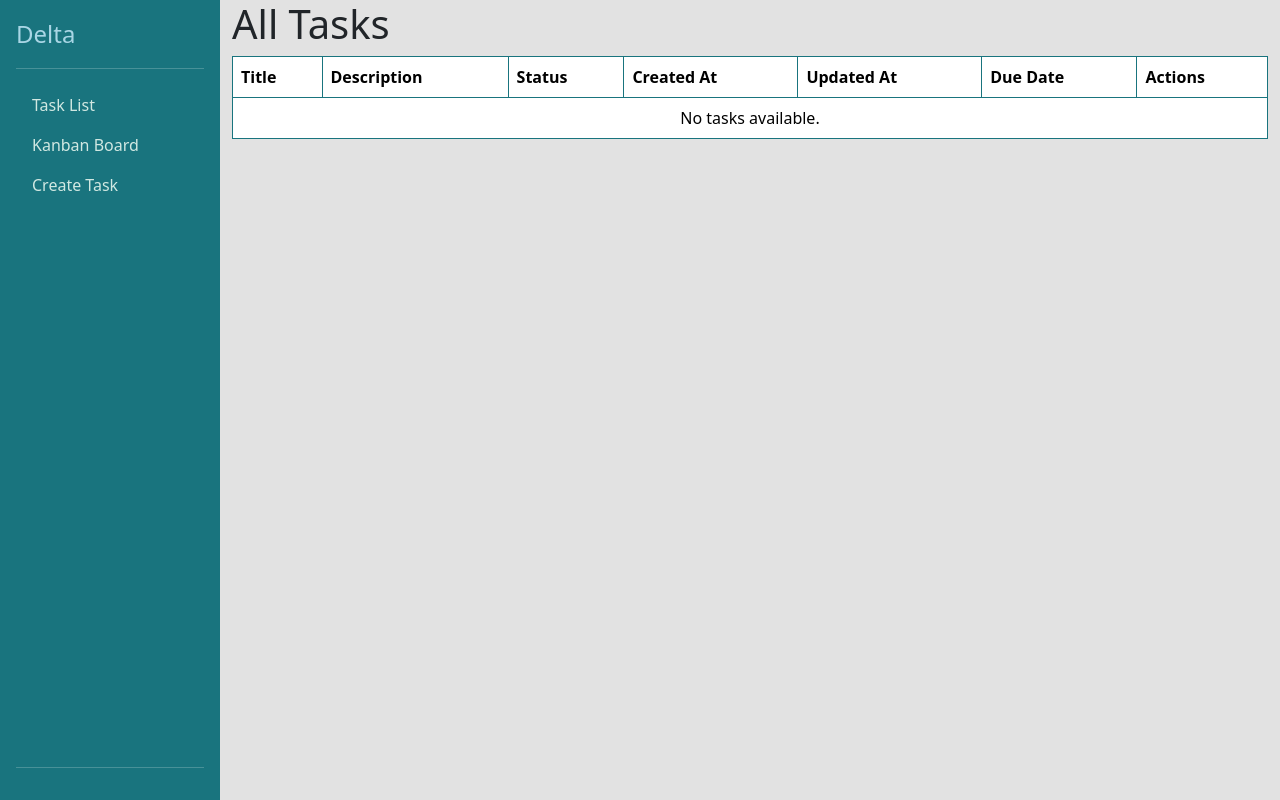
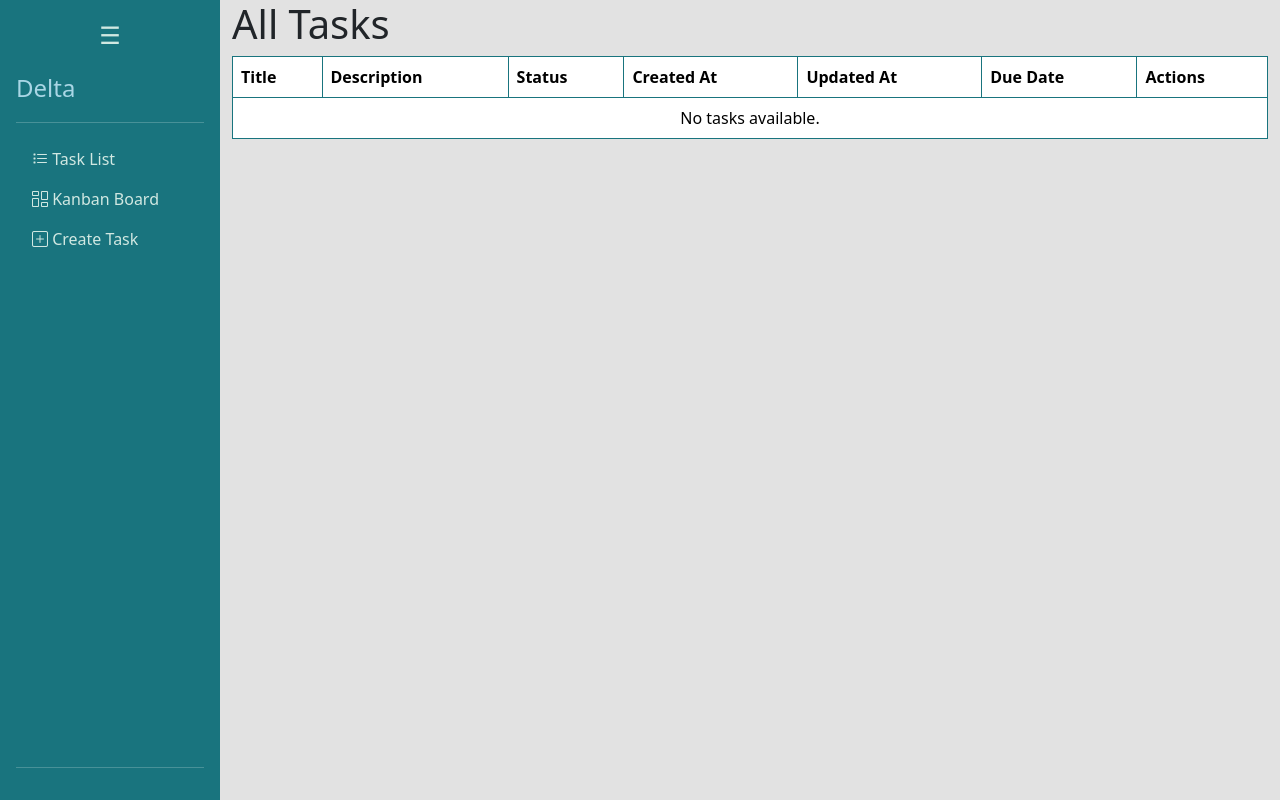
Before and after one commit to theafterhoursclub/delta, a Django app: page /tasks/ in a window 1280 px wide. Run offline with Django 5.2, Linux system fonts and the light colour scheme; data that the repository does not hold is empty; some libraries are stand-ins or nearby versions.

Commit message:
feat(ui): implement collapsible sidebar with toggle button
* Add CSS styles for expanded and collapsed sidebar states
* Include toggle button to switch between sidebar states
* Update sidebar links to show/hide labels based on state
* Integrate Bootstrap Icons for improved visual representation
* Add JavaScript functionality for sidebar toggle

```diff
--- a/kanban/templates/kanban/sidebar.html
+++ b/kanban/templates/kanban/sidebar.html
@@ -1,24 +1,70 @@
 {% load static %}
 <link rel="stylesheet" href="{% static 'kanban/colors.css' %}">
-<div class="d-flex flex-column flex-shrink-0 p-3 bg-deep-teal text-mint-green" style="width: 220px; min-height: 100vh;">
+<style>
+    .sidebar-collapsed {
+        width: 60px !important;
+        transition: width 0.5s;
+    }
+    .sidebar-expanded {
+        width: 220px !important;
+        transition: width 0.5s;
+    }
+    .sidebar-toggle-btn {
+        background: none;
+        border: none;
+        color: var(--mint-green);
+        font-size: 1.5rem;
+        margin-bottom: 1rem;
+        outline: none;
+        cursor: pointer;
+    }
+    .sidebar-hide-label {
+        display: none;
+    }
+    .sidebar-expanded .sidebar-hide-label {
+        display: inline;
+    }
+    .sidebar-collapsed .sidebar-hide-label {
+        display: none;
+    }
+    .sidebar-collapsed .nav-link span,
+    .sidebar-collapsed .fs-4 {
+        display: none;
+    }
+    .sidebar-collapsed .nav-link {
+        text-align: center;
+        padding-left: 0.5rem !important;
+        padding-right: 0.5rem !important;
+    }
+    .sidebar-collapsed .nav-link i {
+        font-size: 1.2rem;
+    }
+</style>
+<div id="sidebar" class="d-flex flex-column flex-shrink-0 p-3 bg-deep-teal text-mint-green sidebar-expanded" style="min-height: 100vh;">
+    <button class="sidebar-toggle-btn" id="sidebarToggle" title="Toggle sidebar">
+        <span id="sidebarToggleIcon">&#9776;</span>
+    </button>
     <a href="{% url 'home' %}" class="d-flex align-items-center mb-3 mb-md-0 me-md-auto text-sky-blue text-decoration-none">
-        <span class="fs-4">Delta</span>
+        <span class="fs-4 sidebar-hide-label">Delta</span>
     </a>
     <hr class="border-mint-green">
     <ul class="nav nav-pills flex-column mb-auto">
         <li class="nav-item">
             <a href="{% url 'task_list' %}" class="nav-link text-mint-green">
-                Task List
+                <i class="bi bi-list-task"></i>
+                <span class="sidebar-hide-label">Task List</span>
             </a>
         </li>
         <li>
             <a href="{% url 'kanban_board' %}" class="nav-link text-mint-green">
-                Kanban Board
+                <i class="bi bi-columns-gap"></i>
+                <span class="sidebar-hide-label">Kanban Board</span>
             </a>
         </li>
         <li>
             <a href="{% url 'create_task' %}" class="nav-link text-mint-green">
-                Create Task
+                <i class="bi bi-plus-square"></i>
+                <span class="sidebar-hide-label">Create Task</span>
             </a>
         </li>
         <!-- Add more links as needed -->
@@ -28,3 +74,21 @@
         <!-- Placeholder for user/account dropdown if needed -->
     </div>
 </div>
+<link rel="stylesheet" href="https://cdn.jsdelivr.net/npm/bootstrap-icons@1.11.1/font/bootstrap-icons.css">
+<script>
+    document.addEventListener('DOMContentLoaded', function() {
+        const sidebar = document.getElementById('sidebar');
+        const toggleBtn = document.getElementById('sidebarToggle');
+        let expanded = true;
+        toggleBtn.addEventListener('click', function() {
+            expanded = !expanded;
+            if (expanded) {
+                sidebar.classList.remove('sidebar-collapsed');
+                sidebar.classList.add('sidebar-expanded');
+            } else {
+                sidebar.classList.remove('sidebar-expanded');
+                sidebar.classList.add('sidebar-collapsed');
+            }
+        });
+    });
+</script>
```
